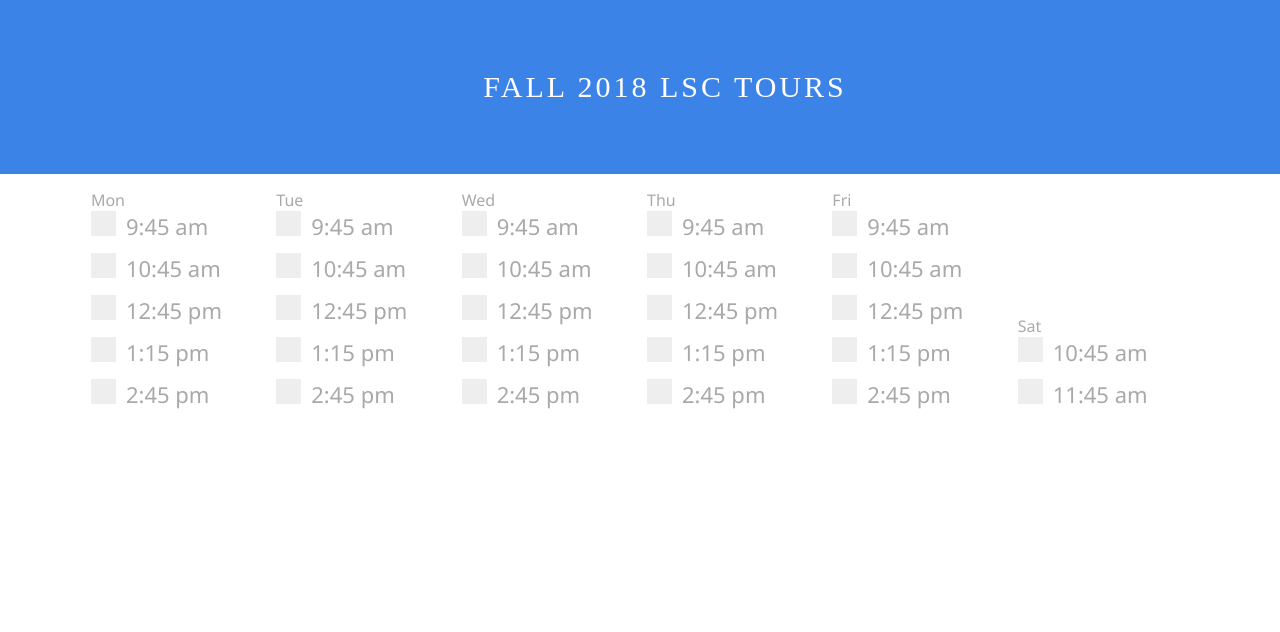
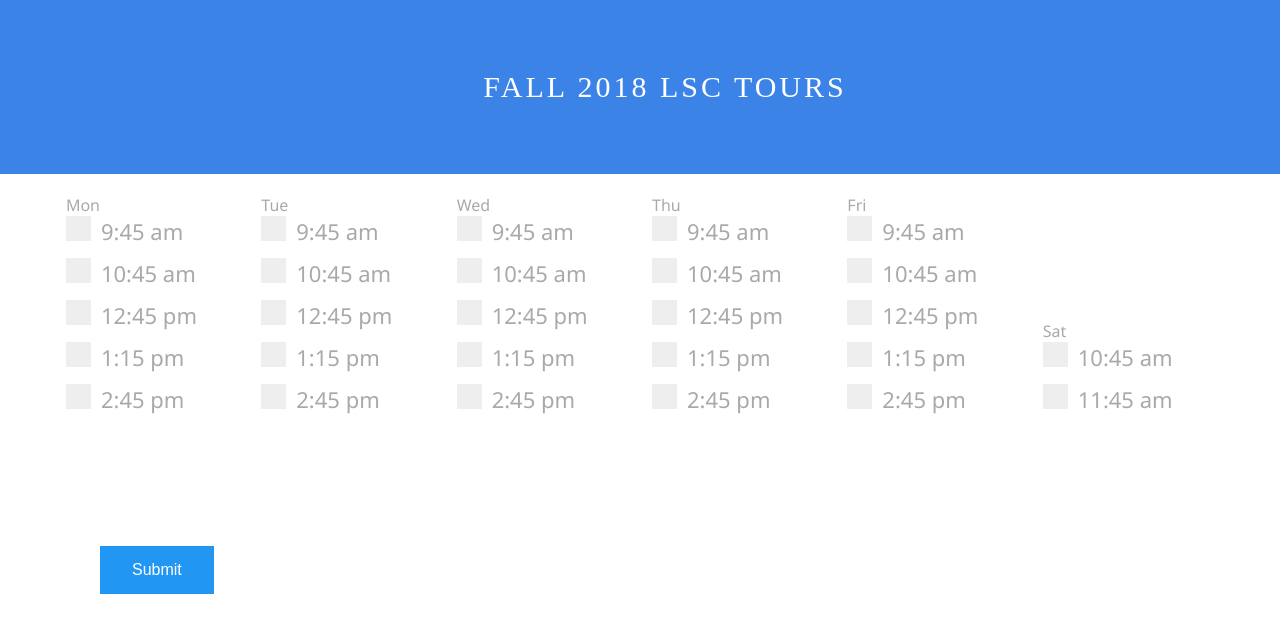
Before and after one commit to ldosen/HyperScheduler, a plain HTML site: page availability.html in a window 1280 px wide. Shown: the top 632 px of the page. Drawn offline with Linux system fonts and the light colour scheme.

Commit message:
added styled submit button for availability

```diff
--- a/availability.html
+++ b/availability.html
@@ -134,5 +134,6 @@
                           </label>
             </li>
         </ul>
+        <button class="submit">Submit</button>
     </body>
 </html>
--- a/style.css
+++ b/style.css
@@ -19,7 +19,7 @@ ul {
     color: darkgray;
     text-align: left;
     font-family: 'Segoe UI', Tahoma, Geneva, Verdana, sans-serif;
-    padding: 5px;
+    padding: 10px;
 }
 
 li a {
@@ -154,3 +154,20 @@ body{
     -ms-transform: rotate(45deg);
     transform: rotate(45deg);
 }
+
+.submit {
+    background-color: #2196F3;
+    border: none;
+    color: white;
+    padding: 15px 32px;
+    text-align: center;
+    text-decoration: none;
+    display: inline-block;
+    font-size: 16px;
+    margin: 100px 4px 4px 100px;
+    cursor: pointer;
+}
+
+.submit:hover{
+    background-color: darkblue;
+}
```
